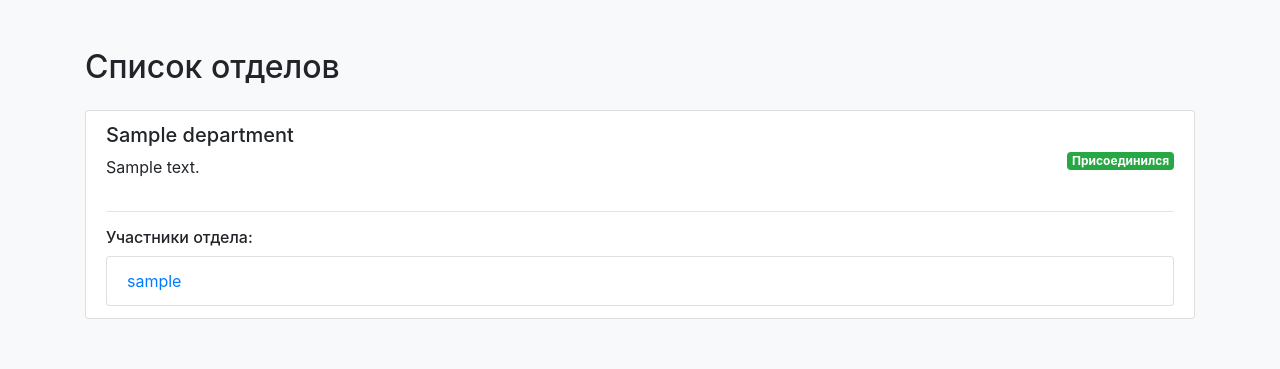
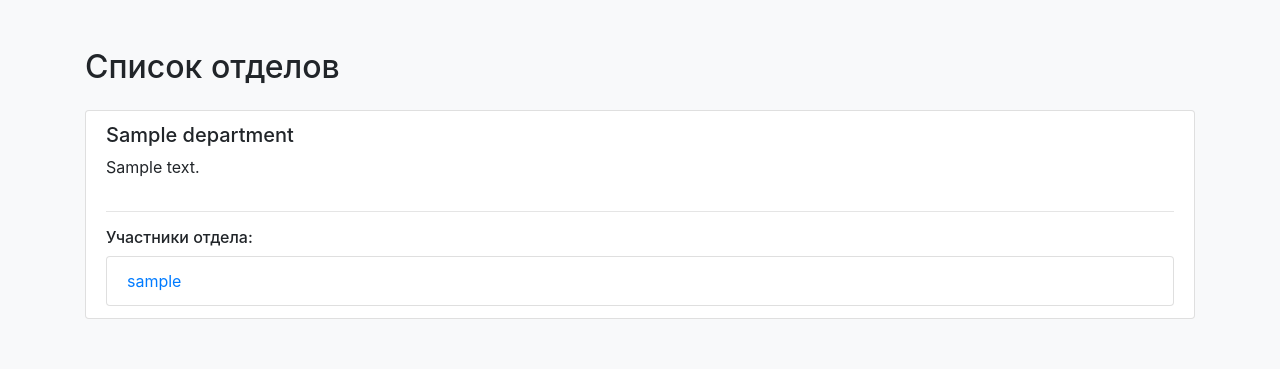
Before and after one commit to Dan1k1319/kursach, a Flask app: page /departments in a window 1280 px wide. Shown: the part 106-475 px from the top of the page. Run offline with Flask 3, Linux system fonts and the light colour scheme; a user stored in the database is signed in; tables that the repository leaves empty hold one stand-in row (values such as "Sample post"); some libraries are stand-ins or nearby versions.

Commit message:
убрал кнопку

```diff
--- a/templates/departments.html
+++ b/templates/departments.html
@@ -16,13 +16,6 @@
                         <h5>{{ department.name }}</h5>
                         <p>{{ department.description }}</p>
                     </div>
-                    <div>
-                        {% if current_user in department.members %}
-                            <span class="badge badge-success">Присоединился</span>
-                        {% else %}
-                            <a href="{{ url_for('join_department', department_id=department.id) }}" class="btn btn-secondary btn-sm">Присоединиться</a>
-                        {% endif %}
-                    </div>
                 </div>
                 <hr>
                 <h6>Участники отдела:</h6>
```
